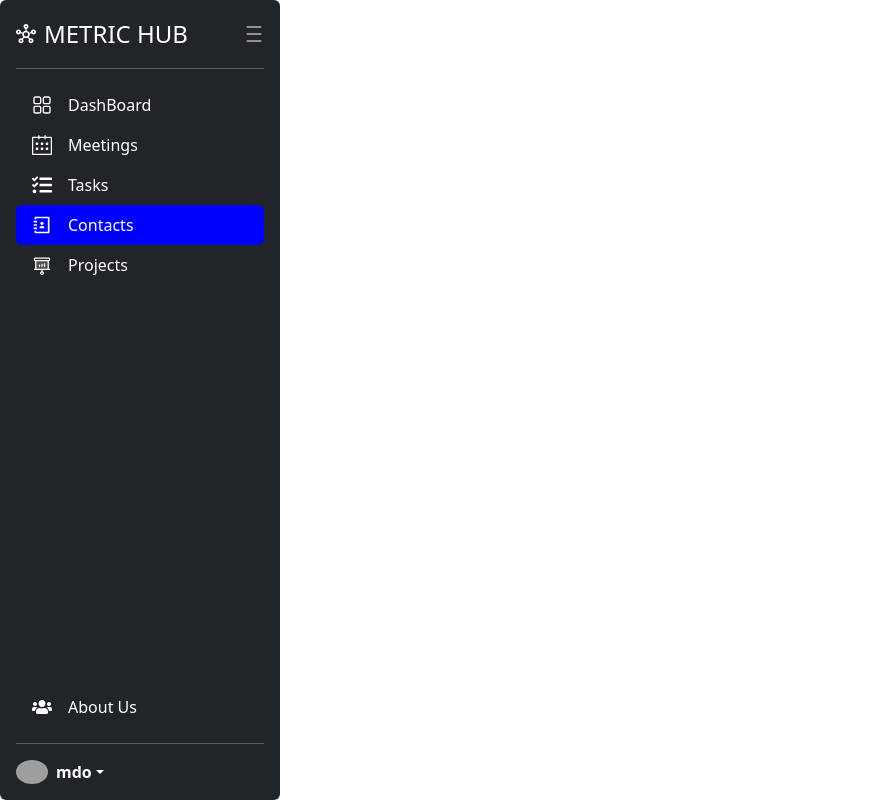
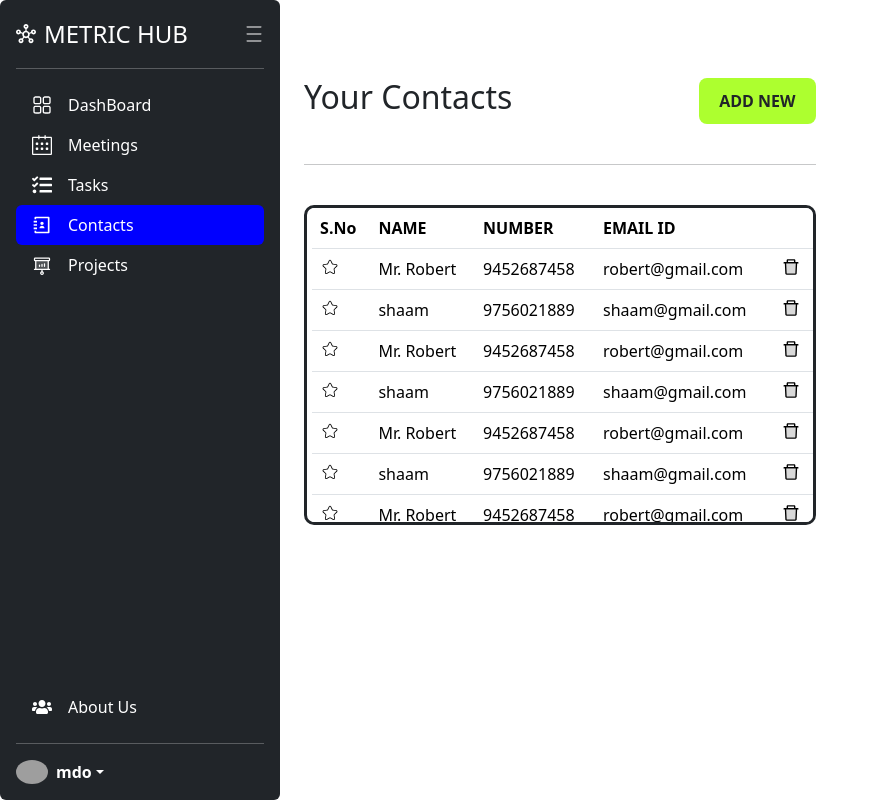
Before and after one commit to ayush-125-web/corporate-majdoor, a React (Vite) app: page /contacts in a window 1280 px wide. Shown: the whole page, without its empty margins (0-879 px from the left). Built offline with nearby package versions, Linux system fonts and the light colour scheme; grey boxes are pictures that could not be loaded.

Commit message:
added the contacts

```diff
--- a/src/App.jsx
+++ b/src/App.jsx
@@ -9,6 +9,9 @@ import { useState } from 'react'
 import Task from './component/task'
 import taskData from './data/taskData'
 import NavBar from './component/navBar'
+import contacts from './data/contacts'
+import favContacts from './data/favContact'
+import Contacts from './component/contacts'
 
 
 
@@ -16,6 +19,9 @@ function App() {
 
   const[meets,setMeets]=useState(meetingData)
   const [tasks,setTasks]=useState(taskData)
+  const [conts,setContacts]=useState(contacts)
+  const [favConts,setFavContacts]=useState(favContacts)
+
 
   return (
     <>
@@ -27,6 +33,7 @@ function App() {
           <Route path='/about' element={<AboutUs/>}> </Route>
           <Route path='/meetings' element={<Meeting meets={meets} setMeets={setMeets}/>}></Route>
           <Route path='/task' element={<Task tasks={tasks} setTasks={setTasks}/>}></Route>
+          <Route path='/contacts' element={<Contacts conts={conts} setContacts={setContacts} favContacts={favContacts} setFavContact={setFavContacts}/>}></Route>
         </Routes>
       </div>
     </div>
--- /dev/null
+++ b/src/component/contacts.jsx
@@ -0,0 +1,62 @@
+import { CiStar } from "react-icons/ci";
+import { useState } from "react";
+import AddContacts from "./contactsComponents/addContacts";
+import { AiTwotoneDelete } from "react-icons/ai";
+const Contacts=({conts,setContacts,favConts,setFavContacts})=>{
+    const[isPopUp,setPopUp]=useState(false)
+    const handleonClickDelete=(cont)=>{
+        setContacts(conts.filter((c)=>c.id!=cont.id))
+    }
+    return (
+        <>
+        <div className="d-flex flex-column gap-4 " style={{marginTop:'8%',width:'40vw'}}>
+            <div className="d-flex justify-content-between">
+                <h2>Your Contacts</h2>
+                <button style={{
+                    backgroundColor:'greenyellow',
+                    padding:'2%',paddingLeft:'4%',paddingRight:'4%',
+                    borderRadius:'8px',fontWeight:'bolder'
+                }}
+                onClick={()=>setPopUp(true)}>ADD NEW</button>
+            {isPopUp && <AddContacts conts={conts} setContacts={setContacts} setPopUp={setPopUp}></AddContacts>}
+            </div>
+            <hr/>
+            {conts.length==0 ? <p>Make Connection</p>:
+                <div className="d-flex flex-column" style={{width:'40vw',
+                    height:'40vh',
+                    overflowY:'auto',
+                    borderRadius:'10px',
+                    border:'solid',
+                    paddingLeft:'1%'
+                    }}>
+
+                    <table class="table table-hover gap-5" style={{ borderCollapse: 'collapse', width: '100%' }}>
+                        <thead style={{ position: 'sticky', top: 0, backgroundColor: 'white', zIndex: 1 }}>
+                            <tr>
+                            <th scope="col">S.No</th>
+                            <th scope="col">NAME</th>
+                            <th scope="col">NUMBER</th>
+                            <th scope="col">EMAIL ID</th>
+                            <th></th>
+                            </tr>
+                        </thead>
+                    <tbody>
+                        {conts.map((cont)=>
+                        <tr>
+                            <th scope="row"><CiStar size={20}></CiStar></th>
+                            <td>{cont.name}</td>
+                            <td>{cont.number}</td>
+                            <td>{cont.mail}</td>
+                            <td style={{cursor:'pointer'}}
+                            onClick={()=>handleonClickDelete(cont)}><AiTwotoneDelete size={20}></AiTwotoneDelete></td>
+                        </tr> )}
+                    </tbody>
+                    </table>
+                </div>
+            }
+        </div>
+        </>
+    )
+}
+
+export default Contacts
--- /dev/null
+++ b/src/component/contactsComponents/addContacts.jsx
@@ -0,0 +1,47 @@
+import { useRef } from "react";
+import styles from '../../style/addContacts.module.css'
+import { IoCloseOutline } from "react-icons/io5";
+
+
+const AddContacts=({conts,setContacts,setPopUp})=>{
+    const NameRef=useRef(null),NumRef=useRef(null),MailRef=useRef(null);
+    const handalOnSubmit=()=>{
+        const name=NameRef.current.value,num=NumRef.current.value,mail=MailRef.current.value,id=crypto.randomUUID();
+        NameRef.current.value='',NumRef.current.value='',MailRef.current.value='';
+        setContacts([...conts,{id:id,name:name,number:num,mail:mail}]);
+    }
+
+    return (
+        <>
+            <form className={styles.popUp} onSubmit={(e)=>e.preventDefault()}>
+                <fieldset>
+                    <IoCloseOutline size={30} className='d-block ms-auto' onClick={()=>setPopUp(false)} style={{cursor:'pointer'}}
+                    ></IoCloseOutline>
+                    <legend>ADD NEW CONTACT</legend>
+                    <div className="mb-3">
+                        <label for="disabledTextInput" className="form-label">Enter Name</label>
+                        <input type="text" ref={NameRef} className="form-control" placeholder="Enter Name"/>
+                    </div>
+                    <div className="mb-3">
+                        <label for="disabledSelect" className="form-label">Enter Contact No.</label>
+                        <input type="tel"
+                            placeholder="Enter phone number"
+                            pattern="[0-9]{10}"
+                            onKeyPress={(e) => {
+                                if(!/[0-9]/.test(e.key)) e.preventDefault()
+                            }} ref={NumRef} className="form-control" placeholder="Enter Time"/>
+                    </div>
+                    <div className="mb-3">
+                        <label for="disabledSelect" className="form-label">Enter Contact's Mail Id </label>
+                        <input type="text" ref={MailRef} className="form-control" placeholder="Enter Mail Id"/>
+                    </div>
+                    <button className="btn btn-primary w-100"
+                    onClick={handalOnSubmit}
+                    >ADD</button>
+                </fieldset>
+            </form>
+        </>
+    )
+}
+
+export default AddContacts
--- /dev/null
+++ b/src/data/contacts.js
@@ -0,0 +1,52 @@
+const contacts=[
+    {
+        id:crypto.randomUUID(),
+        name:'Mr. Robert',
+        number:'9452687458',
+        mail:'robert@gmail.com'
+    },
+    {
+        id:crypto.randomUUID(),
+        name:'shaam',
+        number:'9756021889',
+        mail:'shaam@gmail.com'
+    },
+    {
+        id:crypto.randomUUID(),
+        name:'Mr. Robert',
+        number:'9452687458',
+        mail:'robert@gmail.com'
+    },
+    {
+        id:crypto.randomUUID(),
+        name:'shaam',
+        number:'9756021889',
+        mail:'shaam@gmail.com'
+    },
+    {
+        id:crypto.randomUUID(),
+        name:'Mr. Robert',
+        number:'9452687458',
+        mail:'robert@gmail.com'
+    },
+    {
+        id:crypto.randomUUID(),
+        name:'shaam',
+        number:'9756021889',
+        mail:'shaam@gmail.com'
+    },
+    {
+        id:crypto.randomUUID(),
+        name:'Mr. Robert',
+        number:'9452687458',
+        mail:'robert@gmail.com'
+    },
+    {
+        id:crypto.randomUUID(),
+        name:'shaam',
+        number:'9756021889',
+        mail:'shaam@gmail.com'
+    }
+]
+
+export default contacts
--- /dev/null
+++ b/src/data/favContact.js
@@ -0,0 +1,2 @@
+const favContacts=[]
+export default favContacts
--- /dev/null
+++ b/src/style/addContacts.module.css
@@ -0,0 +1,12 @@
+.popUp{
+  position: fixed;
+  top: 50%;
+  left: 50%;
+  transform: translate(-50%, -50%);
+  background: rgb(255, 224, 224);
+  padding: 20px;
+  border: 2px solid black;
+  border-radius: 10px;
+  width:40vw;
+  z-index: 999;
+}
```
